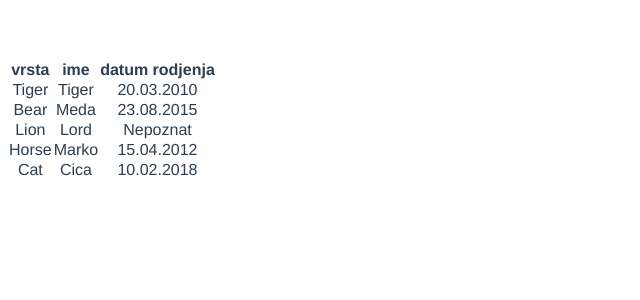
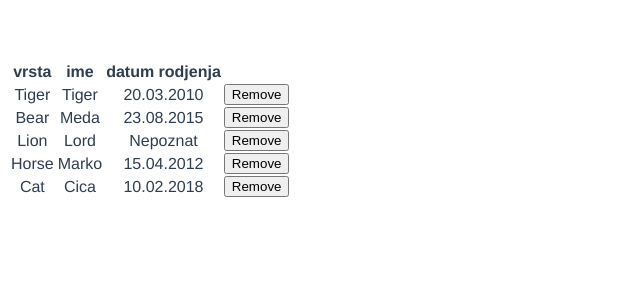
Before and after one commit to nenad1995/EvidencijaZivotinjaZoo, a Vue app: page / in a window 1280 px wide. Shown: the top 300 px of the page, without its empty margins (0-640 px from the left). Built offline with nearby package versions, Linux system fonts and the light colour scheme.

Commit message:
Zadatak 3

```diff
--- a/src/components/AnimalList.vue
+++ b/src/components/AnimalList.vue
@@ -1,5 +1,5 @@
 <template>
-  <div>
+  <table>
     <tr>
       <th>vrsta</th>
       <th>ime</th>
@@ -9,8 +9,9 @@
       <td>{{ animal.specie }}</td>
       <td>{{ animal.name }}</td>
       <td> {{animal.birthday || 'Nepoznat'}}</td>
+      <button @click="removeItem(index)">Remove</button>
     </tr>
-  </div>
+  </table>
 </template>
 
 <script>
@@ -24,6 +25,12 @@ export default {
         {specie:"Horse", name:"Marko", birthday:"15.04.2012"},
         {specie:"Cat", name:"Cica", birthday:"10.02.2018"}
       ]
+    }
+  },
+
+  methods: {
+    removeItem(index) {
+      this.animals.splice(index, 1)
     }
   }
 }
```
